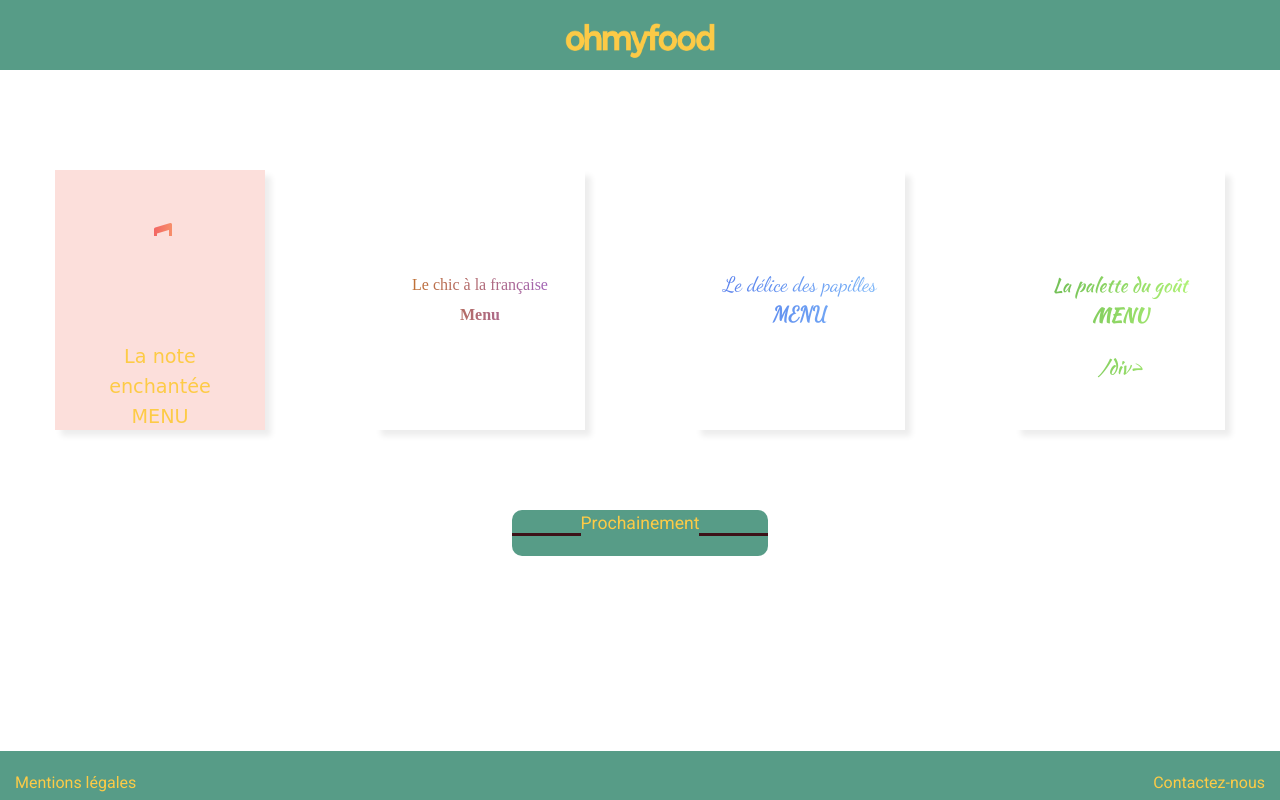
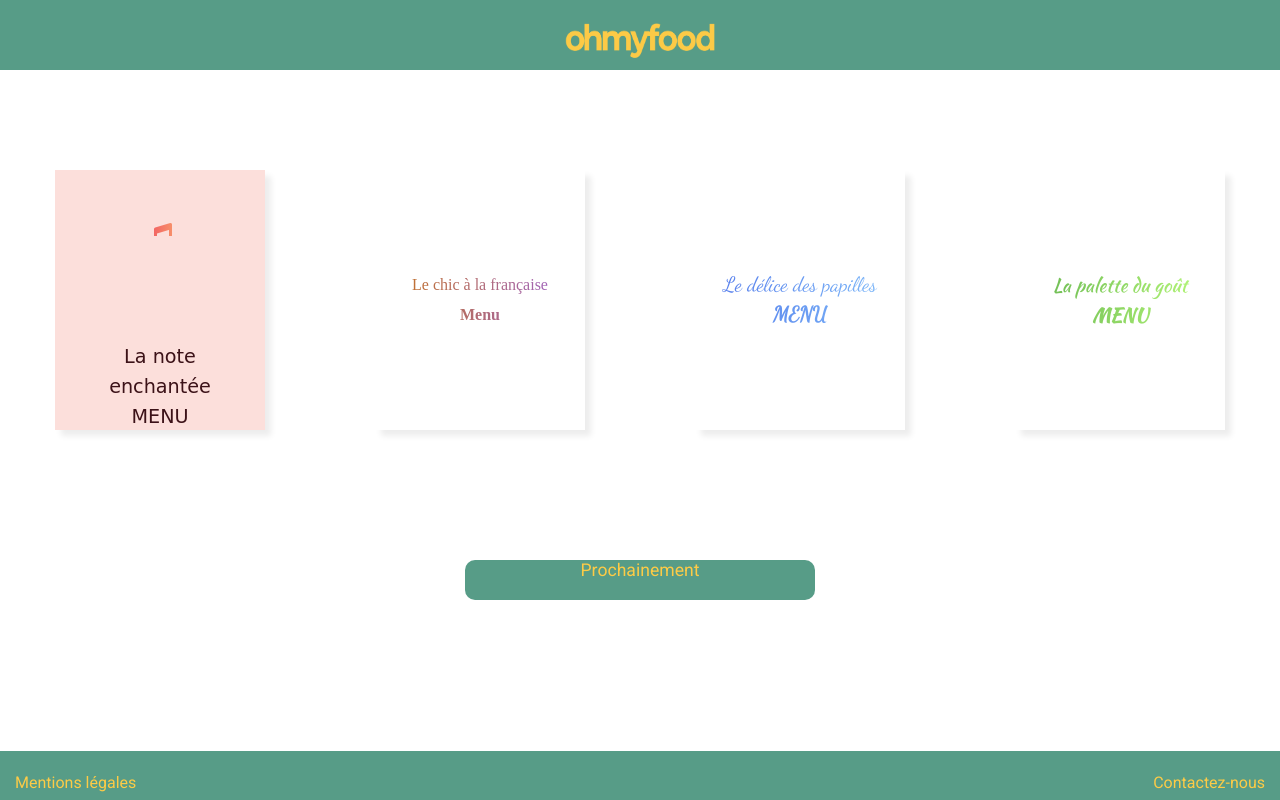
Before and after one commit to Janhyne/Projet3, a plain HTML site: page index.html in a window 1280 px wide. Drawn offline with Linux system fonts and the light colour scheme; a web font is replaced by a local one.

Commit message:
Center-div prochainement

```diff
--- a/index.html
+++ b/index.html
@@ -25,16 +25,19 @@
           <p>Le chic à la française<br/><strong> Menu</strong></p>
         </div>
         <div class="menu" id="item3">
-          <p>Le délice des papilles<br/><strong> MENU</strong></p></div>
+          <p>Le délice des papilles<br/><strong> MENU</strong></p>
+        </div>
         <div class="menu" id="item4">
-          <p>La palette du goût<br/><strong> MENU</strong></p>/div>
+          <p>La palette du goût<br/><strong> MENU</strong></p>
         </div>
       </div>
 
-    <section>
-      <h2>Prochainement</h2>
-    </section>
-    </main>
+        <section>
+          <div class="center-div">
+          <h2>Prochainement</h2>
+          </div>
+        </section>
+  	</main>
 
     <footer class="footer">
       <p><span class="gauche">Mentions légales</span><span class="droite">Contactez-nous</span></p>
--- /dev/null
+++ b/menu1.css
@@ -0,0 +1,57 @@
+<!-- la note enchantée -->
+
+p{
+  text-align: center;
+}
+
+.article{
+  font-family:'Zhi Mang Xing', cursive;
+  font-size: 2em;
+  text-align: center;
+}
+
+h1{
+  font-family:'Zhi Mang Xing', cursive;
+  font-size: 2.5em;
+  text-align: center;
+}
+
+h2{
+    position: relative;
+    overflow: hidden;
+    text-align: center;
+    font-family: 'Roboto', sérif;
+    font-size: 1.5em;
+    color: #3c1218;
+}
+h2:before, h2:after {
+    position: absolute;
+    top: 51%;
+    overflow: hidden;
+    width: 50%;
+    height: 3px;
+    content: '\a0';
+    background-color: #3c1218;
+}
+h2:before {
+    margin-left: -50%;
+    text-align: right;
+}
+
+h3{
+  font-family: 'Dancing Script', sérif;
+  font-size: 0.8em;
+  color: #3c1218;
+  text-align: left;
+  margin-left: 100px;
+  margin-right: 100px;
+}
+
+.nom{
+  font-family: 'Dancing Script', sérif;
+  font-size: 1.5em;
+  color: #3c1218;
+  text-align: center;
+  margin-left: 100px;
+  margin-right: 100px;
+}
--- a/style.css
+++ b/style.css
@@ -88,16 +88,17 @@ img{
   font-size: 1.2em;
 }
 
-section h2{
-  padding: 3px;
-  margin-right: auto;
-  margin-left: auto;
-  margin-top: 200px;
+.center-div{
+  margin: 0 auto;
+  width: 350px;
+}
+
+.section, h2{
+  margin-top: 250px;
   background-color: #579C87;
-  width: 250px;
   height: 40px;
   border-radius: 10px;
-  font-family: 'roboto', sans-serif;
+  font-family: 'Roboto', sans-serif;
   font-size: 1.1em;
   font-weight: lighter;
   color: #fdcb46;
@@ -110,6 +111,7 @@ footer{
 	background-color: #579C87;
 	font-family: 'roboto', sans-serif;
 	font-size: 1em;
+  color: #fdcb46;
   position: absolute;
   bottom: 0;
   width: 100%;
@@ -117,7 +119,6 @@ footer{
 }
 
 p{
-  color: #fdcb46;
   padding: 0.5rem 0;
   margin: 15px;
   text-align: center;
@@ -131,61 +132,3 @@ p{
 .droite{
   float: right;
 }
-
-<!-- la note enchantée -->
-
-p{
-  text-align: center;
-}
-
-.article{
-  font-family:'Zhi Mang Xing', cursive;
-  font-size: 2em;
-  text-align: center;
-}
-
-h1{
-  font-family:'Zhi Mang Xing', cursive;
-  font-size: 2.5em;
-  text-align: center;
-}
-
-h2 {
-    position: relative;
-    overflow: hidden;
-    text-align: center;
-    font-family: 'Dancing Script', sérif;
-    font-size: 1.5em;
-    color: #3c1218;
-}
-h2:before, h2:after {
-    position: absolute;
-    top: 51%;
-    overflow: hidden;
-    width: 50%;
-    height: 3px;
-    content: '\a0';
-    background-color: #3c1218;
-}
-h2:before {
-    margin-left: -50%;
-    text-align: right;
-}
-
-h3{
-  font-family: 'Dancing Script', sérif;
-  font-size: 0.8em;
-  color: #3c1218;
-  text-align: left;
-  margin-left: 100px;
-  margin-right: 100px;
-}
-
-.logo{
-  font-family: 'Dancing Script', sérif;
-  font-size: 0.8em;
-  color: #3c1218;
-  text-align: center;
-  margin-left: 100px;
-  margin-right: 100px;
-}
```
Also changed, not shown: menu1.html (+1 -1 lines).
